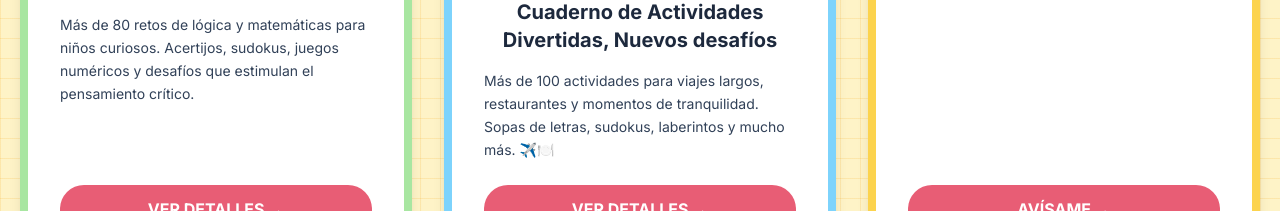
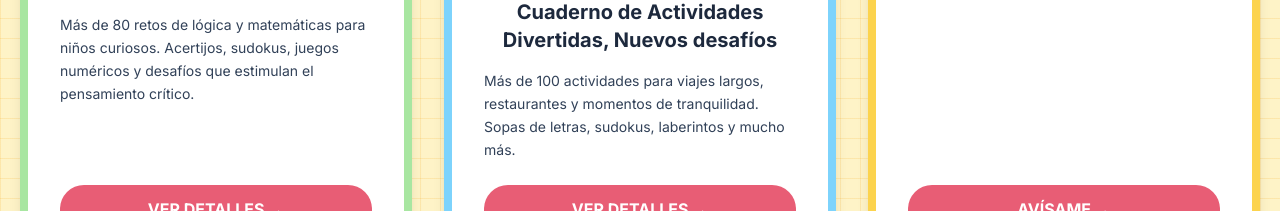
Before and after one commit to magdis-star/elemental-kids-hub-, a Next.js app: page / in a window 1280 px wide. Shown: the part 2888-3099 px from the top of the page. Built offline with nearby package versions, Linux system fonts and the light colour scheme.

Commit message:
Remove emojis from text for more professional appearance
- Removed ✈️🍽️ from Book 2 description
- Removed ✈️🍽️🏠 from About section
- Text now looks cleaner and more professional

```diff
--- a/app/page.tsx
+++ b/app/page.tsx
@@ -24,7 +24,7 @@ export default function Home() {
       id: 2,
       title: 'Cuaderno de Actividades Divertidas, Nuevos desafíos',
       element: 'agua',
-      description: 'Más de 100 actividades para viajes largos, restaurantes y momentos de tranquilidad. Sopas de letras, sudokus, laberintos y mucho más. ✈️🍽️',
+      description: 'Más de 100 actividades para viajes largos, restaurantes y momentos de tranquilidad. Sopas de letras, sudokus, laberintos y mucho más.',
       volume: 'LIBRO 2',
       status: 'new' as const,
       buttonText: 'Ver Detalles →',
--- a/components/AboutSection.tsx
+++ b/components/AboutSection.tsx
@@ -16,7 +16,7 @@ export default function AboutSection() {
               <span className="font-bold text-[#F97316]">Diseñado por una ingeniera apasionada por la educación</span>, cada libro está cuidadosamente creado para estimular la creatividad, desarrollar el pensamiento lógico y fomentar la curiosidad natural de los niños.
             </p>
             <p className="text-lg text-slate-700 mb-8 leading-relaxed">
-              Perfectos para <span className="font-semibold">viajes largos</span>, tardes en <span className="font-semibold">restaurantes</span>, o simplemente momentos de tranquilidad en casa. ✈️🍽️🏠
+              Perfectos para <span className="font-semibold">viajes largos</span>, tardes en <span className="font-semibold">restaurantes</span>, o simplemente momentos de tranquilidad en casa.
             </p>
 
             {/* Features List */}
```
